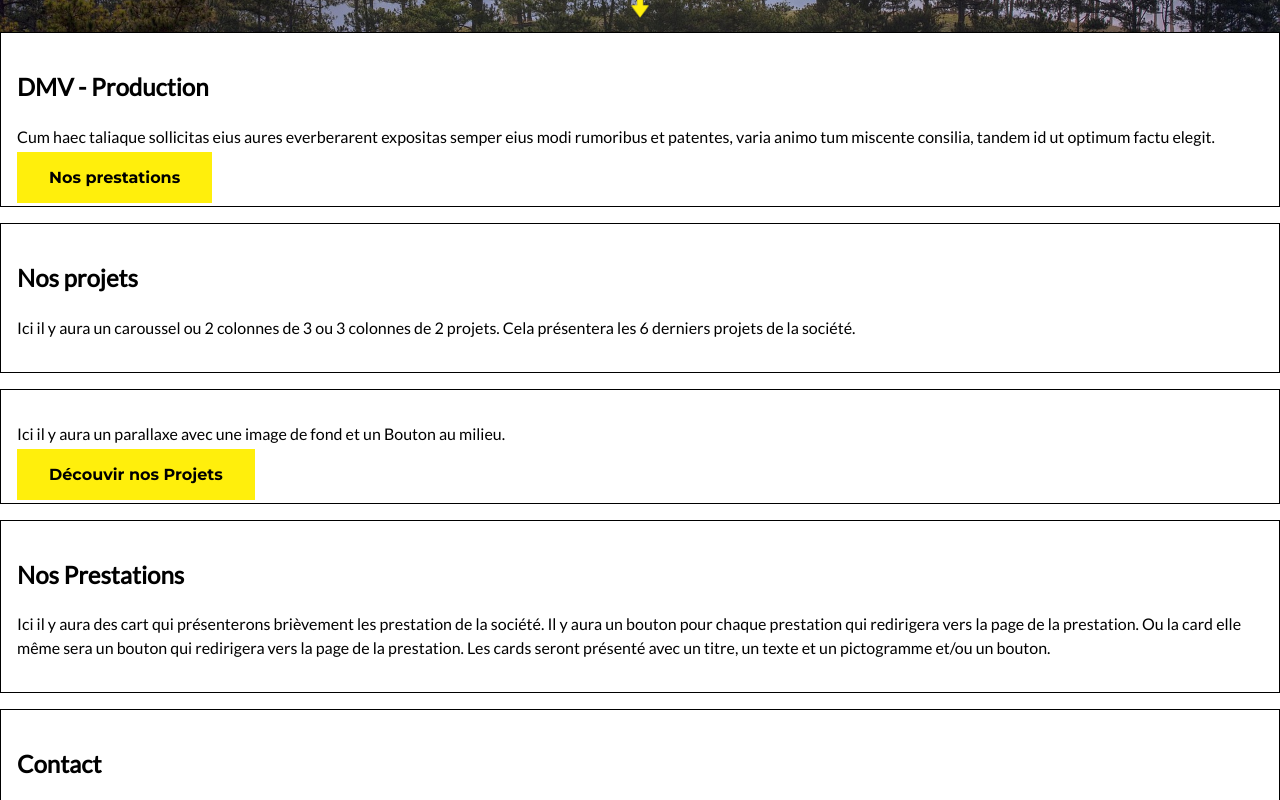
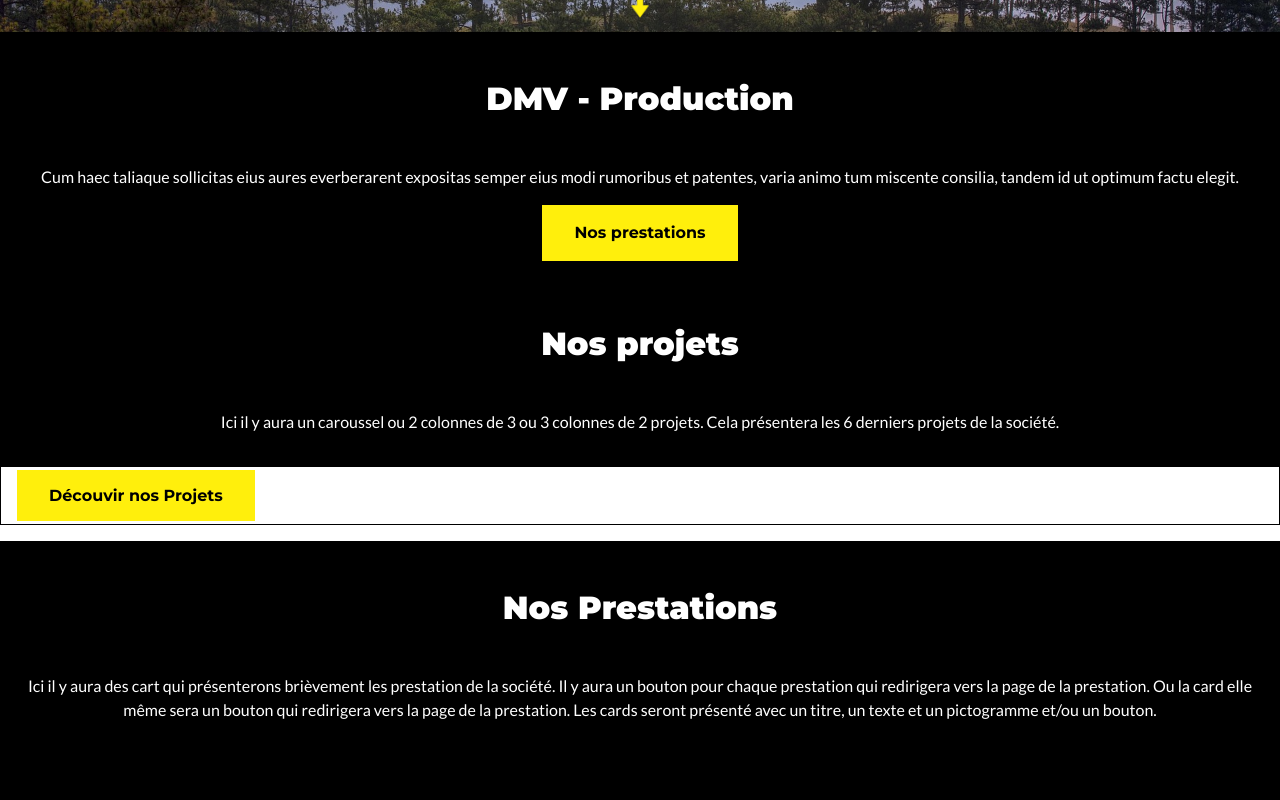
Before and after one commit to Guillaume811/site_dmv, a React (Create React App) app in the folder dmv/: page / in a window 1280 px wide. Shown: the part 560-1360 px from the top of the page. Built offline with nearby package versions, Linux system fonts and the light colour scheme.

Commit message:
maj component sectionTitle + ajout style

```diff
--- a/dmv/src/components/sections/TitleSection/TitleSection.module.scss
+++ b/dmv/src/components/sections/TitleSection/TitleSection.module.scss
@@ -1,5 +1,25 @@
+@import '../../../styles/variables.scss';
+
 .section{
     margin-bottom: 1rem;
     padding: 1rem;
     border: 1px solid black;
 }
+
+.sectionPresentation{
+    width: 100%;
+    display: flex;
+    flex-direction: column;
+    align-items: center;
+    justify-content: center;
+    padding: 1rem 1rem;
+    box-sizing: border-box;
+    background-color: $secondary;
+    color: $tertiary;
+    text-align: center;
+
+    &__title{
+        font-family: $font-title, sans-serif;
+        font-size: 2rem;
+    }
+}
--- a/dmv/src/components/sections/TitleSection/TitleSection.tsx
+++ b/dmv/src/components/sections/TitleSection/TitleSection.tsx
@@ -3,6 +3,8 @@ import styles from "./TitleSection.module.scss";
 
 // Typage
 type TitleSectionProps = {
+    classNameSection?: string;
+    classNameTitle?: string;
     title: string;
     children: React.ReactNode;
 };
@@ -10,10 +12,12 @@ type TitleSectionProps = {
 /* Component
 * TitleSection is a section that contains a title (h2) and children elements.
 */
-const TitleSection: React.FC<TitleSectionProps> = ({ title, children}) => {
+const TitleSection: React.FC<TitleSectionProps> = ({ classNameSection, classNameTitle, title, children}) => {
     return(
-        <section className={styles.section}>
-            <h2>{title}</h2>
+        <section className={classNameSection ?? ""}>
+            <h2 className={classNameTitle ?? ""}>
+                {title}
+            </h2>
             {children}
         </section>
 
--- a/dmv/src/pages/Home/Home.tsx
+++ b/dmv/src/pages/Home/Home.tsx
@@ -4,7 +4,8 @@ import Title from '../../components/typographies/Title/Title';
 import Fleche from '../../assets/pictures/fleche-vers-le-bas-jaune.png';
 import Button from '../../components/Button/Button';
 import TitleSection from '../../components/sections/TitleSection/TitleSection';
-import styles from "../../components/sections/BasicSection/BasicSection.module.scss";
+import stylesBasicSection from "../../components/sections/BasicSection/BasicSection.module.scss";
+import stylesTitlesSection from "../../components/sections/TitleSection/TitleSection.module.scss";
 import ScrollArrow from '../../components/ScrollArrow/ScrollArrow';
 import { getNavigationLink } from "../../data/navigationLinks";
 
@@ -19,7 +20,7 @@ const Home: React.FC = () => {
     return (
         <div>
             {/*Section d'introduction*/}
-            <BasicSection className={styles.sectionIntro}>
+            <BasicSection className={stylesBasicSection.sectionIntro}>
                 <ScrollArrow
                     text='Scroll'
                     imageSrc={Fleche}
@@ -27,32 +28,38 @@ const Home: React.FC = () => {
             </BasicSection>
 
             {/*Section d'introduction 2*/}
-            <BasicSection className={styles.section}>
-                <Title text="DMV - Production" />
+            <TitleSection
+                title='DMV - Production'
+                classNameSection={stylesTitlesSection.sectionPresentation}
+                classNameTitle={stylesTitlesSection.sectionPresentation__title}
+            >
                 <p>
                     Cum haec taliaque sollicitas eius aures everberarent expositas semper eius modi rumoribus et patentes,
                     varia animo tum miscente consilia, tandem id ut optimum factu elegit.
                 </p>
                 <Button text='Nos prestations' to={prestationLink?.to} />
-            </BasicSection>
+            </TitleSection>
 
             {/*Section Nos projets*/}
-            <TitleSection title='Nos projets'>
+            <TitleSection title='Nos projets'
+                classNameSection={stylesTitlesSection.sectionPresentation}
+                classNameTitle={stylesTitlesSection.sectionPresentation__title}
+            >
                 <p>
                     Ici il y aura un caroussel ou 2 colonnes de 3 ou 3 colonnes de 2 projets. Cela présentera les 6 derniers projets de la société.
                 </p>
             </TitleSection>
 
             {/*Section découvrir nos projets*/}
-            <BasicSection className={styles.section}>
-                <p>
-                    Ici il y aura un parallaxe avec une image de fond et un Bouton au milieu.
-                </p>
+            <BasicSection className={stylesBasicSection.section}>
                 <Button text='Découvir nos Projets' to={projetLink?.to}/>
             </BasicSection>
 
             {/*Section Nos prestations*/}
-            <TitleSection title='Nos Prestations'>
+            <TitleSection title='Nos Prestations'
+                classNameSection={stylesTitlesSection.sectionPresentation}
+                classNameTitle={stylesTitlesSection.sectionPresentation__title}
+            >
                 <p>
                     Ici il y aura des cart qui présenterons brièvement les prestation de la société.
                     Il y aura un bouton pour chaque prestation qui redirigera vers la page de la prestation.
@@ -62,7 +69,10 @@ const Home: React.FC = () => {
             </TitleSection>
 
             {/*Section Contact*/}
-            <TitleSection title='Contact'>
+            <TitleSection title='Contact'
+                classNameSection={stylesTitlesSection.sectionPresentation}
+                classNameTitle={stylesTitlesSection.sectionPresentation__title}
+            >
                 <p>
                     Ici il y aura un formulaire de contact avec les champs suivants : Nom, Prénom, Email, Message.
                     Il y aura un bouton pour envoyer le message.
```
